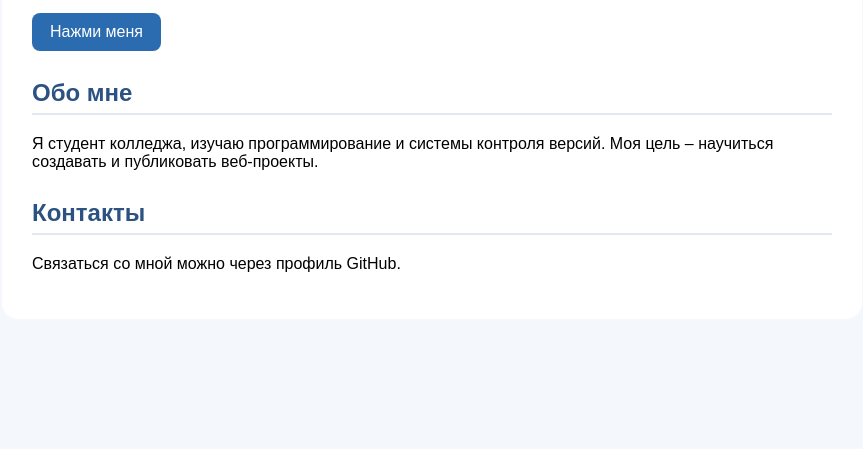
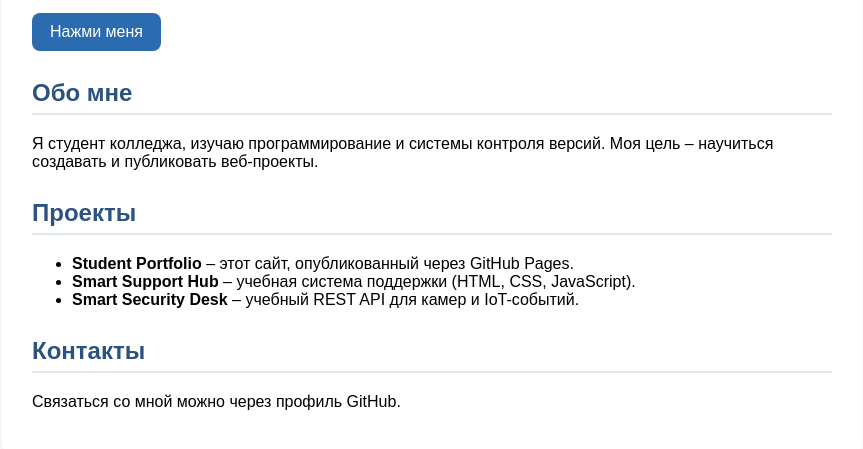
Before and after one commit to Sempa1-69/student-portfolio, a plain HTML site: page index.html in a window 1280 px wide. Shown: the part 171-620 px from the top of the page, without its empty margins (208-1071 px from the left). Drawn offline with Linux system fonts and the light colour scheme.

Commit message:
Add projects section

```diff
--- a/index.html
+++ b/index.html
@@ -17,6 +17,15 @@
       <p>Я студент колледжа, изучаю программирование и системы контроля версий. Моя цель – научиться создавать и публиковать веб-проекты.</p>
     </section>
 
+    <section id="projects">
+      <h2>Проекты</h2>
+      <ul>
+        <li><b>Student Portfolio</b> – этот сайт, опубликованный через GitHub Pages.</li>
+        <li><b>Smart Support Hub</b> – учебная система поддержки (HTML, CSS, JavaScript).</li>
+        <li><b>Smart Security Desk</b> – учебный REST API для камер и IoT-событий.</li>
+      </ul>
+    </section>
+
     <section id="contacts">
       <h2>Контакты</h2>
       <p>Связаться со мной можно через профиль GitHub.</p>
```
